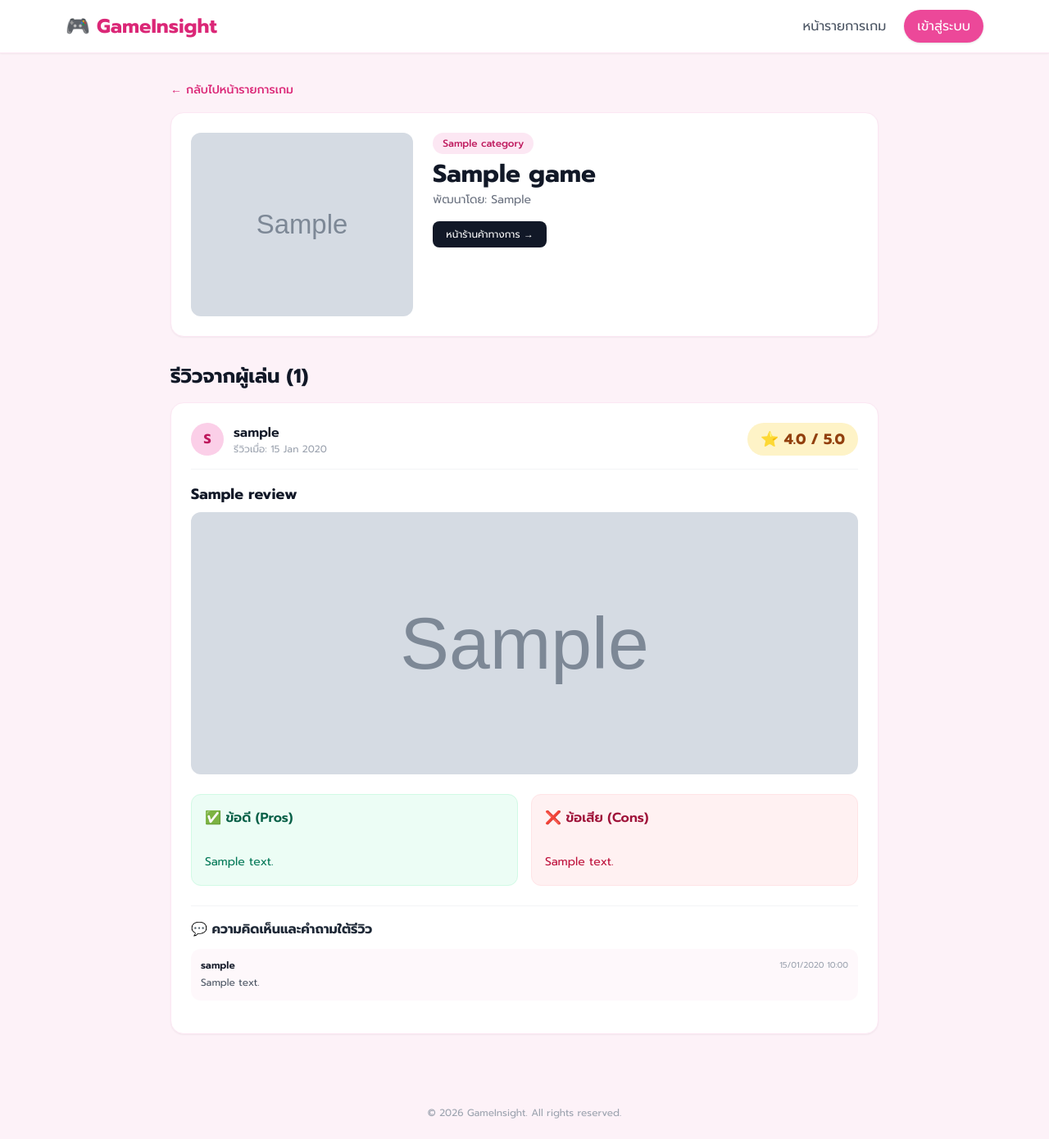
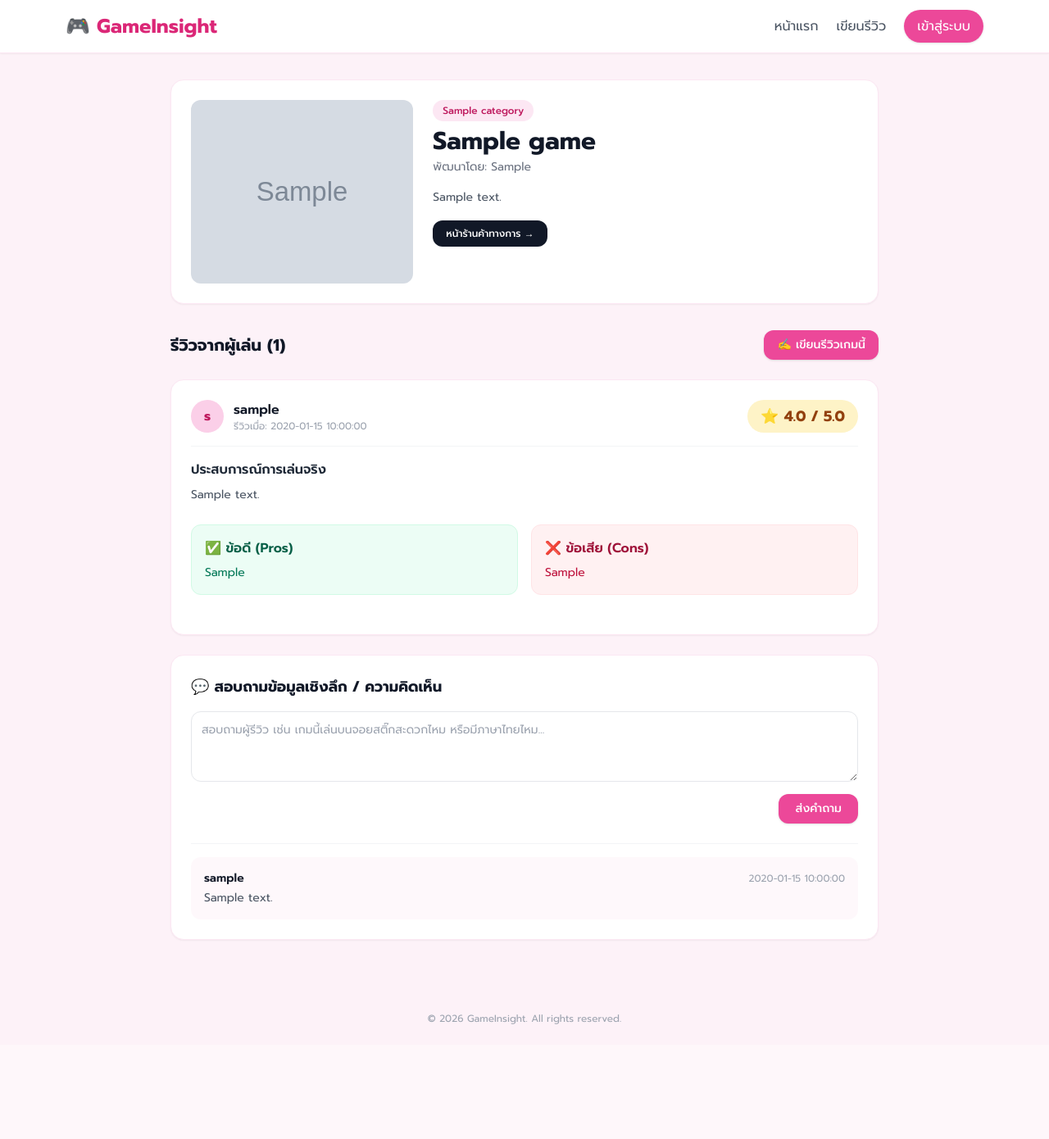
Before and after one commit to 68160056Phattharathida/gameinsight-web, a PHP site: page /game_detail.php?game_id=1 in a window 1280 px wide. Shown: the whole page at 82% size. After the commit the page ends 1250 px from the top, so only its background shows below. Run offline with PHP 8.4, Linux system fonts and the light colour scheme; tables that the repository leaves empty hold one stand-in row (values such as "Sample post"); grey boxes marked "Sample" are stand-in pictures; some libraries are stand-ins or nearby versions.

Commit message:
fix: overwrite game_detail.php to root on main

```diff
--- a/game_detail.php
+++ b/game_detail.php
@@ -1,51 +1,46 @@
 <?php
-session_start();
-require_once 'config/db.php';
+// เชื่อมต่อฐานข้อมูล (ปรับ Username / Password ให้ตรงกับเซิร์ฟเวอร์ของคุณ เช่น angsila)
+$host = 'localhost';
+$dbname = 'gameinsight';
+$username = 'root';
+$password = '';
 
-// 1. รับค่า game_id จาก URL
-$game_id = isset($_GET['game_id']) ? (int)$_GET['game_id'] : 0;
-
-if ($game_id <= 0) {
-    header("Location: games.php");
-    exit();
+try {
+    $pdo = new PDO("mysql:host=$host;dbname=$dbname;charset=utf8mb4", $username, $password);
+    $pdo->setAttribute(PDO::ATTR_ERRMODE, PDO::ERRMODE_EXCEPTION);
+} catch (PDOException $e) {
+    die("Connection failed: " . $e->getMessage());
 }
 
-try {
-    // 2. ดึงรายละเอียดข้อมูลเกม
-    $game_stmt = $pdo->prepare("
-        SELECT g.*, c.category_name
-        FROM gi_games g
-        LEFT JOIN gi_categories c ON g.category_id = c.category_id
-        WHERE g.game_id = ?
-    ");
-    $game_stmt->execute([$game_id]);
-    $game = $game_stmt->fetch();
+// รับค่า game_id จาก URL (ถ้าไม่มีให้กำหนดค่าเริ่มต้นเป็น 1)
+$game_id = isset($_GET['game_id']) ? (int)$_GET['game_id'] : 1;
+
+// ดึงข้อมูลเกมและหมวดหมู่
+$stmt = $pdo->prepare("SELECT g.*, c.name as category_name FROM games g LEFT JOIN categories c ON g.category_id = c.id WHERE g.id = ?");
+$stmt->execute([$game_id]);
+$game = $stmt->fetch(PDO::FETCH_ASSOC);
 
 if (!$game) {
     die("ไม่พบข้อมูลเกมนี้ในระบบ");
 }
 
-    // 3. ดึงรายการรีวิวของเกมนี้พร้อมชื่อผู้ใช้
-    $rev_stmt = $pdo->prepare("
+// ดึงข้อมูลรีวิวทั้งหมดของเกมนี้ พร้อมชื่อผู้ใช้งาน
+$review_stmt = $pdo->prepare("
     SELECT r.*, u.username
-        FROM gi_reviews r
-        LEFT JOIN gi_users u ON r.user_id = u.user_id
+    FROM reviews r
+    JOIN users u ON r.user_id = u.id
     WHERE r.game_id = ?
     ORDER BY r.created_at DESC
 ");
-    $rev_stmt->execute([$game_id]);
-    $reviews = $rev_stmt->fetchAll();
-
-} catch (PDOException $e) {
-    die("เกิดข้อผิดพลาดในการดึงข้อมูล: " . $e->getMessage());
-}
+$review_stmt->execute([$game_id]);
+$reviews = $review_stmt->fetchAll(PDO::FETCH_ASSOC);
 ?>
 <!DOCTYPE html>
 <html lang="th">
 <head>
     <meta charset="UTF-8">
     <meta name="viewport" content="width=device-width, initial-scale=1.0">
-    <title><?= htmlspecialchars($game['title']) ?> - รายละเอียดรีวิวเกม | GameInsight</title>
+    <title>GameInsight - <?php echo htmlspecialchars($game['title']); ?></title>
     <!-- Tailwind CSS CDN -->
     <script src="https://cdn.tailwindcss.com"></script>
     <link href="https://fonts.googleapis.com/css2?family=Prompt:wght@300;400;500;600;700&display=swap" rel="stylesheet">
@@ -58,15 +53,11 @@ try {
     <!-- Navbar -->
     <nav class="bg-white shadow-sm border-b border-pink-100">
         <div class="max-w-6xl mx-auto px-4 py-4 flex justify-between items-center">
-            <a href="games.php" class="text-2xl font-bold text-pink-600">🎮 GameInsight</a>
+            <a href="#" class="text-2xl font-bold text-pink-600">🎮 GameInsight</a>
             <div class="space-x-4">
-                <a href="games.php" class="text-gray-600 hover:text-pink-600">หน้ารายการเกม</a>
-                <?php if (isset($_SESSION['user_id'])): ?>
-                    <span class="text-pink-600 font-medium">👤 <?= htmlspecialchars($_SESSION['username']) ?></span>
-                    <a href="logout.php" class="bg-gray-100 text-gray-700 px-4 py-2 rounded-full shadow-sm hover:bg-gray-200">ออกจากระบบ</a>
-                <?php else: ?>
-                    <a href="login.php" class="bg-pink-500 text-white px-4 py-2 rounded-full shadow hover:bg-pink-600">เข้าสู่ระบบ</a>
-                <?php endif; ?>
+                <a href="#" class="text-gray-600 hover:text-pink-600">หน้าแรก</a>
+                <a href="add_review.php?game_id=<?php echo $game_id; ?>" class="text-gray-600 hover:text-pink-600">เขียนรีวิว</a>
+                <a href="#" class="bg-pink-500 text-white px-4 py-2 rounded-full shadow hover:bg-pink-600">เข้าสู่ระบบ</a>
             </div>
         </div>
     </nav>
@@ -74,119 +65,120 @@ try {
     <!-- Main Content -->
     <main class="max-w-4xl mx-auto px-4 py-8">
 
-        <div class="mb-4">
-            <a href="games.php" class="text-pink-600 hover:underline text-sm font-medium">&larr; กลับไปหน้ารายการเกม</a>
-        </div>
-
         <!-- Game Header Section -->
         <div class="bg-white rounded-2xl shadow-sm border border-pink-100 p-6 mb-8 flex flex-col md:flex-row gap-6">
-            <img src="<?= htmlspecialchars($game['cover_image'] ?: 'https://via.placeholder.com/600x400?text=No+Cover') ?>" alt="<?= htmlspecialchars($game['title']) ?>" class="w-full md:w-1/3 rounded-xl object-cover h-56">
+            <img src="<?php echo htmlspecialchars($game['cover_image'] ?? 'https://images.unsplash.com/photo-1550745165-9bc0b252726f?auto=format&fit=crop&w=600&q=80'); ?>" alt="Game Cover" class="w-full md:w-1/3 rounded-xl object-cover h-56">
             <div class="flex-1">
-                <span class="bg-pink-100 text-pink-700 text-xs px-3 py-1 rounded-full font-medium"><?= htmlspecialchars($game['category_name'] ?: 'ทั่วไป') ?></span>
-                <h1 class="text-3xl font-bold text-gray-900 mt-2"><?= htmlspecialchars($game['title']) ?></h1>
-                <p class="text-gray-500 text-sm mt-1">พัฒนาโดย: <?= htmlspecialchars($game['developer'] ?: 'ไม่ระบุ') ?></p>
-
-                <?php if (!empty($game['store_url'])): ?>
+                <span class="bg-pink-100 text-pink-700 text-xs px-3 py-1 rounded-full font-medium"><?php echo htmlspecialchars($game['category_name'] ?? 'Action RPG'); ?></span>
+                <h1 class="text-3xl font-bold text-gray-900 mt-2"><?php echo htmlspecialchars($game['title']); ?></h1>
+                <p class="text-gray-500 text-sm mt-1">พัฒนาโดย: <?php echo htmlspecialchars($game['developer']); ?></p>
+                <p class="text-gray-600 mt-4 text-sm leading-relaxed"><?php echo htmlspecialchars($game['description']); ?></p>
                 <div class="mt-4">
-                        <a href="<?= htmlspecialchars($game['store_url']) ?>" target="_blank" class="inline-block bg-gray-900 text-white text-xs px-4 py-2 rounded-lg hover:bg-gray-800 transition">
-                            หน้าร้านค้าทางการ &rarr;
-                        </a>
+                    <a href="<?php echo htmlspecialchars($game['store_links'] ?? '#'); ?>" target="_blank" class="bg-gray-900 text-white text-xs px-4 py-2 rounded-xl hover:bg-gray-800 font-medium inline-block">หน้าร้านค้าทางการ →</a>
                 </div>
-                <?php endif; ?>
             </div>
         </div>
 
-        <!-- Reviews List -->
-        <h2 class="text-2xl font-bold text-gray-900 mb-4">รีวิวจากผู้เล่น (<?= count($reviews) ?>)</h2>
+        <!-- Review Section Header & Add Review Button -->
+        <div class="flex justify-between items-center mb-6">
+            <h2 class="text-xl font-bold text-gray-900">รีวิวจากผู้เล่น (<?php echo count($reviews); ?>)</h2>
+            <a href="add_review.php?game_id=<?php echo $game_id; ?>" class="bg-pink-500 text-white text-sm px-4 py-2 rounded-xl shadow hover:bg-pink-600 font-medium flex items-center gap-1.5">
+                ✍️ เขียนรีวิวเกมนี้
+            </a>
+        </div>
 
-        <?php if (!empty($reviews)): ?>
-            <?php foreach ($reviews as $rev): ?>
-                <div class="bg-white rounded-2xl shadow-sm border border-pink-100 p-6 mb-8">
-                    <!-- Review Header -->
+        <?php if (empty($reviews)): ?>
+            <!-- หากยังไม่มีรีวิวในระบบ -->
+            <div class="bg-white rounded-2xl shadow-sm border border-pink-100 p-8 text-center text-gray-400 mb-8">
+                <p>ยังไม่มีบทวิจารณ์สำหรับเกมนี้ในระบบ</p>
+                <p class="text-xs mt-1">มาเป็นคนแรกที่แชร์ประสบการณ์การเล่นเกมนี้กันเถอะ!</p>
+            </div>
+        <?php else: ?>
+            <?php foreach ($reviews as $review): ?>
+                <!-- Review Structured Card -->
+                <div class="bg-white rounded-2xl shadow-sm border border-pink-100 p-6 mb-6">
                     <div class="flex justify-between items-center border-b border-gray-100 pb-4 mb-4">
                         <div class="flex items-center gap-3">
-                            <div class="w-10 h-10 bg-pink-200 rounded-full flex items-center justify-center font-bold text-pink-700 uppercase">
-                                <?= mb_substr($rev['username'] ?: 'U', 0, 1, 'UTF-8') ?>
+                            <div class="w-10 h-10 bg-pink-200 rounded-full flex items-center justify-center font-bold text-pink-700">
+                                <?php echo mb_substr($review['username'], 0, 1); ?>
                             </div>
                             <div>
-                                <h3 class="font-semibold text-gray-900"><?= htmlspecialchars($rev['username'] ?: 'ผู้ใช้ทั่วไป') ?></h3>
-                                <p class="text-xs text-gray-400">รีวิวเมื่อ: <?= date('d M Y', strtotime($rev['created_at'])) ?></p>
+                                <h3 class="font-semibold text-gray-900"><?php echo htmlspecialchars($review['username']); ?></h3>
+                                <p class="text-xs text-gray-400">รีวิวเมื่อ: <?php echo $review['created_at']; ?></p>
                             </div>
                         </div>
                         <div class="bg-amber-100 text-amber-800 px-4 py-1.5 rounded-full font-bold text-lg flex items-center gap-1">
-                            ⭐ <?= number_format($rev['rating'], 1) ?> / 5.0
+                            ⭐ <?php echo number_format($review['rating'], 1); ?> / 5.0
                         </div>
                     </div>
 
-                    <!-- Review Title & Body -->
+                    <!-- Review Body -->
                     <div class="mb-6">
-                        <h4 class="font-bold text-gray-900 text-lg mb-2"><?= htmlspecialchars($rev['title']) ?></h4>
-                        <?php if (!empty($rev['review_image'])): ?>
-                            <img src="<?= htmlspecialchars($rev['review_image']) ?>" alt="ภาพประกอบรีวิว" class="rounded-xl mb-4 max-h-80 object-cover w-full">
-                        <?php endif; ?>
+                        <h4 class="font-semibold text-gray-800 mb-2">ประสบการณ์การเล่นจริง</h4>
+                        <p class="text-gray-600 text-sm leading-relaxed">
+                            <?php echo nl2br(htmlspecialchars($review['content'])); ?>
+                        </p>
                     </div>
 
                     <!-- Pros & Cons Grid -->
                     <div class="grid md:grid-cols-2 gap-4 mb-6">
                         <!-- Pros -->
                         <div class="bg-emerald-50 border border-emerald-100 rounded-xl p-4">
-                            <h5 class="font-semibold text-emerald-800 mb-2 flex items-center gap-1.5">
-                                ✅ ข้อดี (Pros)
-                            </h5>
-                            <p class="text-sm text-emerald-700 whitespace-pre-line leading-relaxed">
-                                <?= !empty($rev['content_pros']) ? htmlspecialchars($rev['content_pros']) : 'ไม่มีการระบุข้อดี' ?>
-                            </p>
+                            <h5 class="font-semibold text-emerald-800 mb-2 flex items-center gap-1.5">✅ ข้อดี (Pros)</h5>
+                            <p class="text-sm text-emerald-700 whitespace-pre-line"><?php echo htmlspecialchars($review['pros']); ?></p>
                         </div>
                         <!-- Cons -->
                         <div class="bg-rose-50 border border-rose-100 rounded-xl p-4">
-                            <h5 class="font-semibold text-rose-800 mb-2 flex items-center gap-1.5">
-                                ❌ ข้อเสีย (Cons)
-                            </h5>
-                            <p class="text-sm text-rose-700 whitespace-pre-line leading-relaxed">
-                                <?= !empty($rev['content_cons']) ? htmlspecialchars($rev['content_cons']) : 'ไม่มีการระบุข้อเสีย' ?>
-                            </p>
+                            <h5 class="font-semibold text-rose-800 mb-2 flex items-center gap-1.5">❌ ข้อเสีย (Cons)</h5>
+                            <p class="text-sm text-rose-700 whitespace-pre-line"><?php echo htmlspecialchars($review['cons']); ?></p>
+                        </div>
                     </div>
                 </div>
 
-                    <!-- Comments / Q&A Section -->
-                    <div class="border-t border-gray-100 pt-4 mt-4">
-                        <h5 class="text-md font-bold text-gray-800 mb-3">💬 ความคิดเห็นและคำถามใต้รีวิว</h5>
+                <!-- Interactive Comments / Q&A Section -->
+                <div class="bg-white rounded-2xl shadow-sm border border-pink-100 p-6 mb-8">
+                    <h3 class="text-lg font-bold text-gray-900 mb-4">💬 สอบถามข้อมูลเชิงลึก / ความคิดเห็น</h3>
 
+                    <!-- Comment Form -->
+                    <form action="submit_comment.php" method="POST" class="mb-6">
+                        <input type="hidden" name="review_id" value="<?php echo $review['id']; ?>">
+                        <textarea name="comment" rows="3" required placeholder="สอบถามผู้รีวิว เช่น เกมนี้เล่นบนจอยสติ๊กสะดวกไหม หรือมีภาษาไทยไหม..." class="w-full border border-gray-200 rounded-xl p-3 text-sm focus:outline-none focus:border-pink-500"></textarea>
+                        <div class="flex justify-end mt-2">
+                            <button type="submit" class="bg-pink-500 text-white text-sm px-5 py-2 rounded-xl shadow hover:bg-pink-600 font-medium">ส่งคำถาม</button>
+                        </div>
+                    </form>
+
+                    <!-- Comment List (Q&A) -->
+                    <div class="space-y-4 border-t border-gray-100 pt-4">
                         <?php
                         // ดึงคอมเมนต์ของรีวิวนี้
                         $comm_stmt = $pdo->prepare("
                             SELECT c.*, u.username
-                            FROM gi_comments c
-                            LEFT JOIN gi_users u ON c.user_id = u.user_id
+                            FROM comments c
+                            JOIN users u ON c.user_id = u.id
                             WHERE c.review_id = ?
                             ORDER BY c.created_at ASC
                         ");
-                        $comm_stmt->execute([$rev['review_id']]);
-                        $comments = $comm_stmt->fetchAll();
+                        $comm_stmt->execute([$review['id']]);
+                        $comments = $comm_stmt->fetchAll(PDO::FETCH_ASSOC);
                         ?>
 
-                        <div class="space-y-3 mb-4">
-                            <?php if (!empty($comments)): ?>
-                                <?php foreach ($comments as $comment): ?>
-                                    <div class="bg-pink-50/50 rounded-xl p-3">
+                        <?php if (empty($comments)): ?>
+                            <p class="text-xs text-gray-400 text-center py-2">ยังไม่มีคำถามหรือความคิดเห็นใต้รีวิวนี้</p>
+                        <?php else: ?>
+                            <?php foreach ($comments as $comm): ?>
+                                <div class="bg-pink-50/50 rounded-xl p-4">
                                     <div class="flex justify-between items-center mb-1">
-                                            <span class="font-semibold text-xs text-gray-900"><?= htmlspecialchars($comment['username'] ?: 'สมาชิก') ?></span>
-                                            <span class="text-[10px] text-gray-400"><?= date('d/m/Y H:i', strtotime($comment['created_at'])) ?></span>
+                                        <span class="font-semibold text-sm text-gray-900"><?php echo htmlspecialchars($comm['username']); ?></span>
+                                        <span class="text-xs text-gray-400"><?php echo $comm['created_at']; ?></span>
                                     </div>
-                                        <p class="text-xs text-gray-600 leading-relaxed"><?= nl2br(htmlspecialchars($comment['comment_text'])) ?></p>
+                                    <p class="text-sm text-gray-600"><?php echo htmlspecialchars($comm['comment']); ?></p>
                                 </div>
                             <?php endforeach; ?>
-                            <?php else: ?>
-                                <p class="text-xs text-gray-400 italic">ยังไม่มีคำถามหรือความคิดเห็นในรีวิวนี้</p>
                         <?php endif; ?>
                     </div>
                 </div>
-                </div>
             <?php endforeach; ?>
-        <?php else: ?>
-            <div class="bg-white rounded-2xl shadow-sm border border-pink-100 p-8 text-center text-gray-500 mb-8">
-                <p>ยังไม่มีบทวิจารณ์สำหรับเกมนี้ในระบบ</p>
-            </div>
         <?php endif; ?>
 
     </main>
```
Lines whose indentation alone changed are shown as unchanged.
